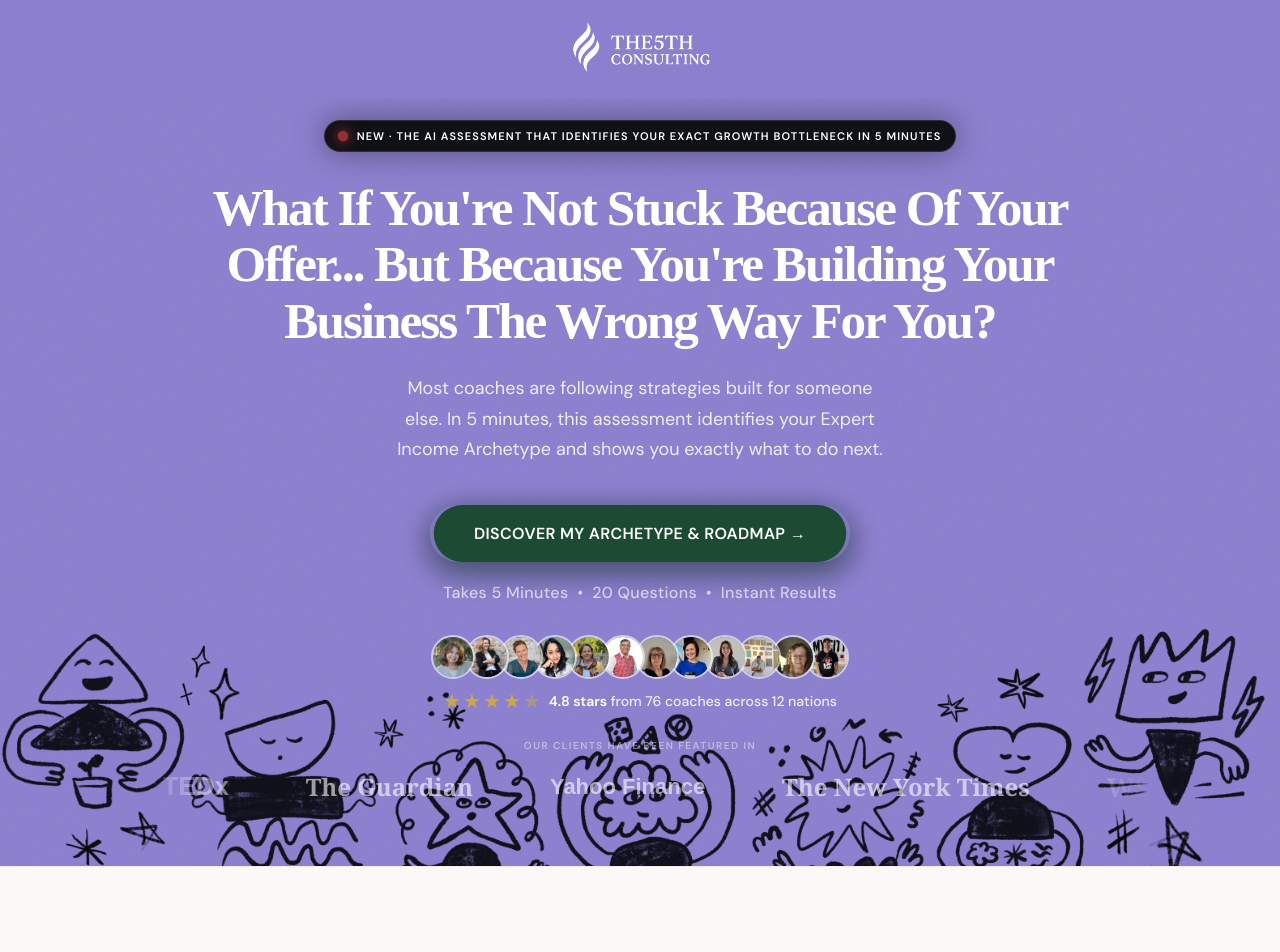
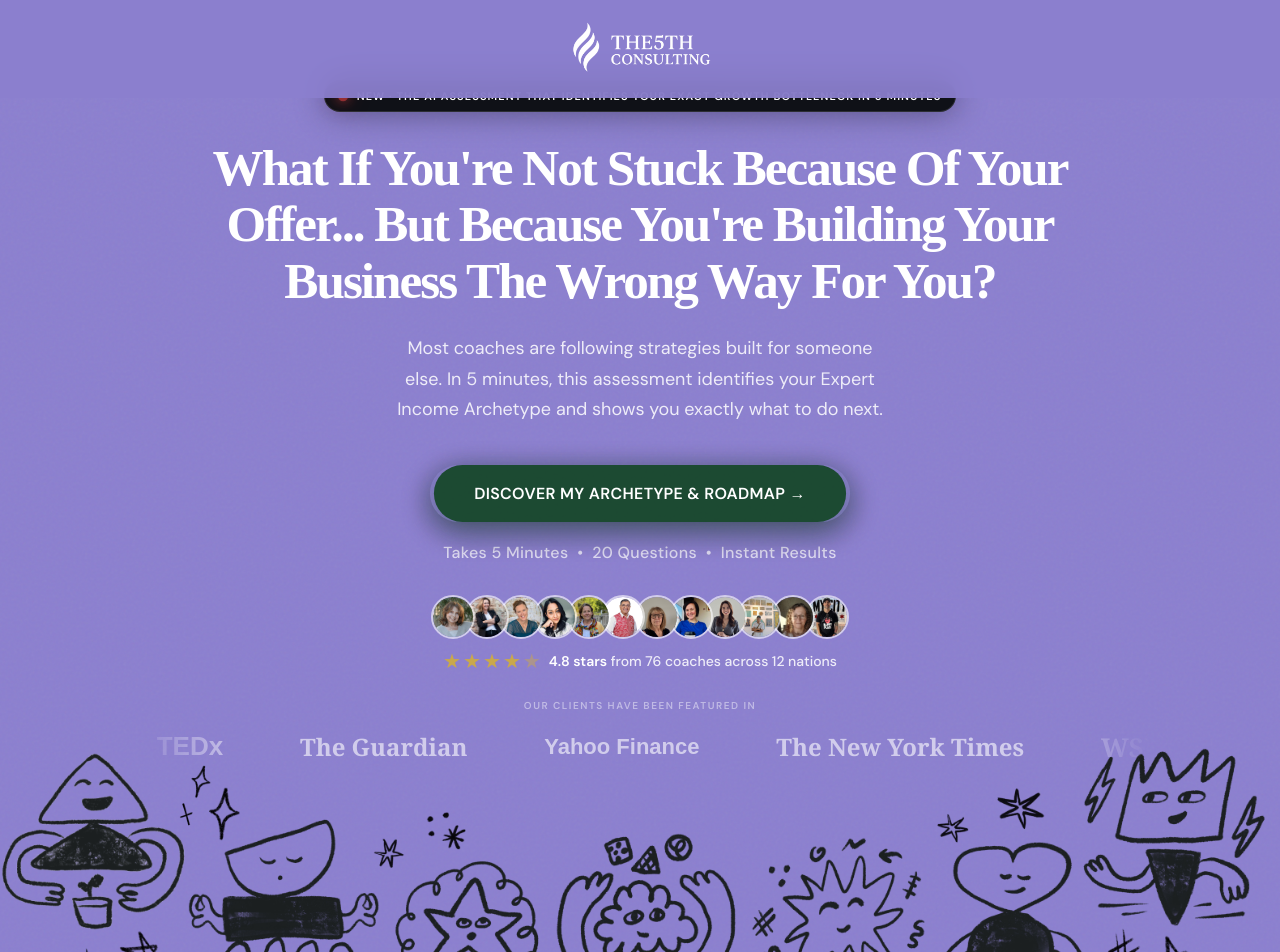
Before and after one commit to indrodip-cmd/quiz-deploy, a Next.js app: page / in a window 1280 px wide. Shown: the top 952 px of the page. Built offline with nearby package versions, Linux system fonts and the light colour scheme; a web font is replaced by a local one.

Commit message:
Fix hero layout — illustration behind content, fix padding top and bottom

```diff
--- a/app/page.tsx
+++ b/app/page.tsx
@@ -1374,9 +1374,9 @@ function LandingPage({ onStart }: { onStart: () => void }) {
       </motion.nav>
 
       {/* ══ HERO ══ */}
-      <section className="qp-hero" style={{ padding: isMobile ? '100px 16px 40px' : 'clamp(80px, 10vw, 120px) clamp(16px, 5vw, 48px) 60px', overflow: 'hidden', position: 'relative' }}>
+      <section className="qp-hero" style={{ paddingTop: isMobile ? '100px' : '80px', paddingBottom: isMobile ? '60px' : '220px', paddingLeft: isMobile ? '16px' : 'clamp(16px, 5vw, 48px)', paddingRight: isMobile ? '16px' : 'clamp(16px, 5vw, 48px)', overflow: 'hidden', position: 'relative' }}>
         <div className="qp-hero-grain" aria-hidden="true" />
-        <div className="qp-hero-inner">
+        <div className="qp-hero-inner" style={{ position: 'relative', zIndex: 2 }}>
 
           <motion.div initial="hidden" animate="visible" variants={scaleIn}>
             <div style={{display:'flex',justifyContent:'center',marginBottom:'28px'}}>
@@ -1629,14 +1629,11 @@ function LandingPage({ onStart }: { onStart: () => void }) {
             bottom: 0,
             left: 0,
             width: '100%',
-            maxHeight: '60%',
-            objectFit: 'cover',
-            objectPosition: 'top',
+            height: 'auto',
             pointerEvents: 'none',
             zIndex: 0,
-            mixBlendMode: 'multiply',
-            background: 'transparent',
-            display: isMobile ? 'none' : undefined,
+            opacity: 1,
+            display: isMobile ? 'none' : 'block',
           }}
         />
       </section>
```
